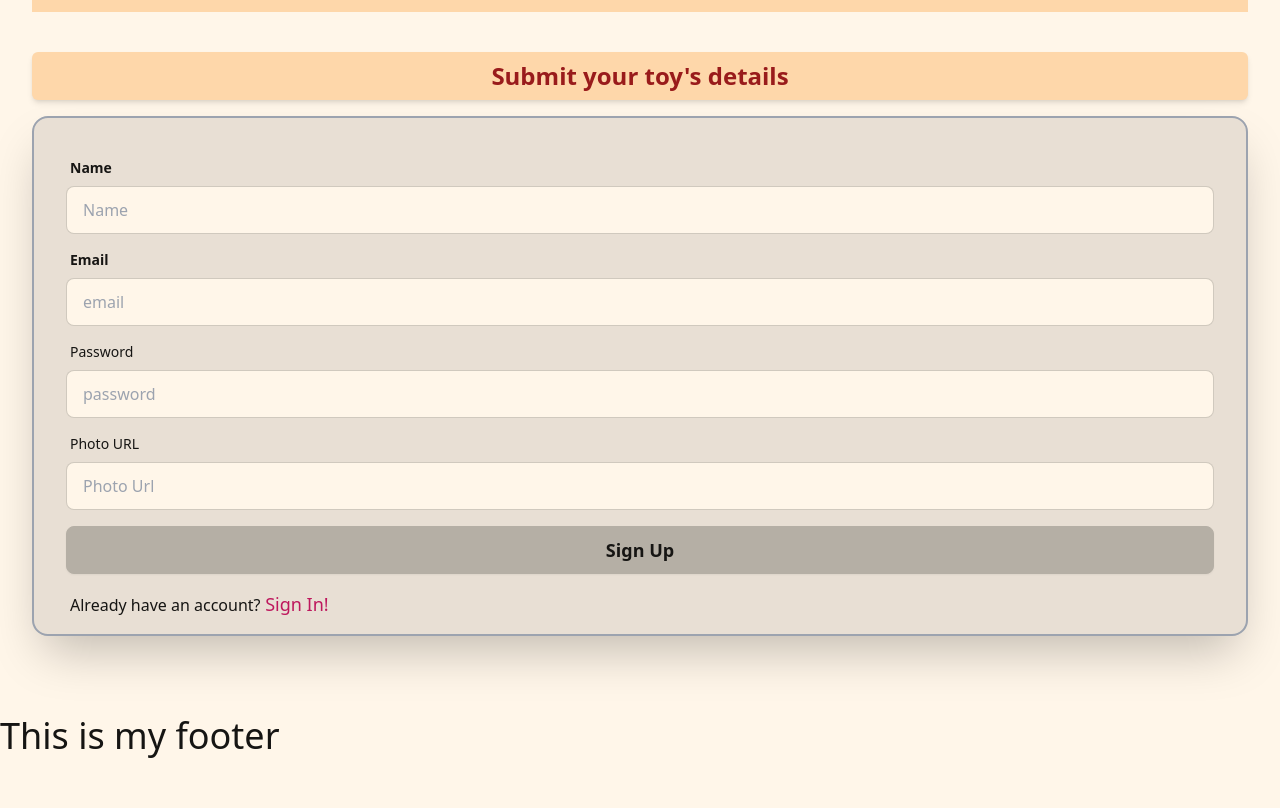
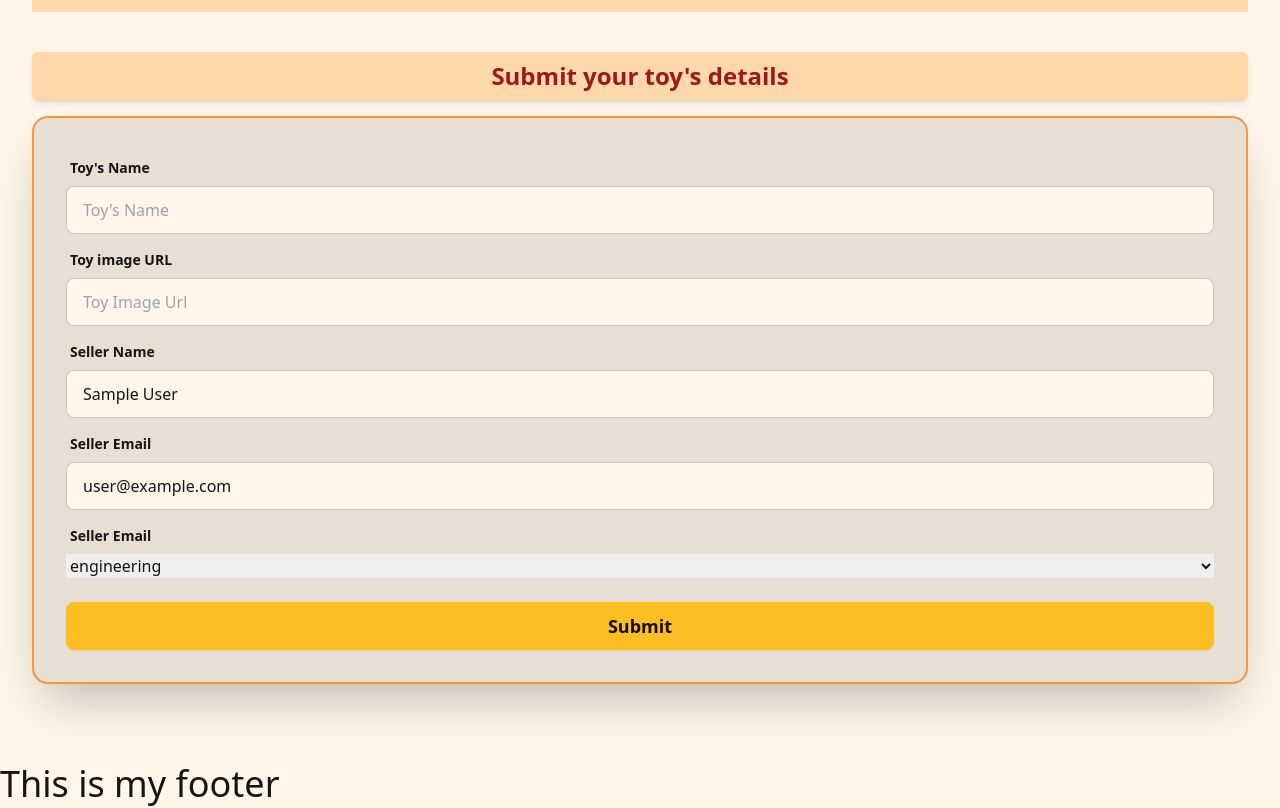
Before and after one commit to mehadiHasanDiner/assignment-11-toyLandBD-m-73-client, a React (Vite) app: page /addAToy in a window 1280 px wide. Shown: the part 388-1196 px from the top of the page. Before the commit the page ends 1148 px from the top, so only its background shows below. Built offline with nearby package versions, Linux system fonts and the light colour scheme; no server answers; sample sign-in values are in the browser's storage.

Commit message:
banner of a shared component has been created

```diff
--- a/src/Pages/AddAToy/AddAToy.jsx
+++ b/src/Pages/AddAToy/AddAToy.jsx
@@ -1,8 +1,11 @@
 import { useForm } from "react-hook-form";
 import Banner from "../../Shared/Banner";
-import { Link } from "react-router-dom";
+import { useContext } from "react";
+import { AuthContext } from "../../provider/AuthProvider";
 
 const AddAToy = () => {
+  const { user } = useContext(AuthContext);
+
   const {
     register,
     handleSubmit,
@@ -20,11 +23,42 @@ const AddAToy = () => {
         {" "}
         Submit your toy's details{" "}
       </p>
-      <div className="card  w-full shadow-2xl bg-base-200 border-2 border-gray-400">
+      <div className="card  w-full shadow-2xl bg-base-200 border-2 border-orange-400">
         <form onSubmit={handleSubmit(onSubmit)} className="card-body -mb-6">
           <div className="form-control">
             <label className="label">
-              <span className="label-text font-bold">Name</span>
+              <span className="label-text font-bold">Toy's Name</span>
+            </label>
+            <input
+              {...register("toyName", {
+                required: true,
+              })}
+              type="text"
+              placeholder="Toy's Name"
+              className="input input-bordered"
+            />
+            {errors.toyName && (
+              <p className="text-red-600 mt-1">Please check the toy name.</p>
+            )}
+          </div>
+
+          <div className="form-control">
+            <label className="label">
+              <span className="label-text font-bold">Toy image URL</span>
+            </label>
+            <input
+              {...register("url", { required: true })}
+              type="url"
+              placeholder="Toy Image Url"
+              className="input input-bordered"
+            />
+            {errors.url && (
+              <p className="text-red-600 mt-1">Please check the toy image.</p>
+            )}
+          </div>
+          <div className="form-control">
+            <label className="label">
+              <span className="label-text font-bold"> Seller Name</span>
             </label>
             <input
               {...register("name", {
@@ -33,6 +67,7 @@ const AddAToy = () => {
               type="text"
               placeholder="Name"
               className="input input-bordered"
+              defaultValue={user?.displayName}
             />
             {errors.email && (
               <p className="text-red-600 mt-1">Please check the Name.</p>
@@ -40,7 +75,7 @@ const AddAToy = () => {
           </div>
           <div className="form-control">
             <label className="label">
-              <span className="label-text font-bold">Email</span>
+              <span className="label-text font-bold">Seller Email</span>
             </label>
             <input
               {...register("email", {
@@ -49,59 +84,49 @@ const AddAToy = () => {
               type="email"
               placeholder="email"
               className="input input-bordered"
+              defaultValue={user.email}
             />
             {errors.email && (
               <p className="text-red-600 mt-1">Please check the Email.</p>
             )}
           </div>
+
           <div className="form-control">
             <label className="label">
-              <span className="label-text">Password</span>
+              <span className="label-text font-bold">Seller Email</span>
             </label>
-            <input
-              {...register("password", { required: true })}
-              type="password"
-              placeholder="password"
+
+            <select
+              className="text-input input-bordered"
+              {...register("category")}
+            >
+              <option value="Engineering">engineering</option>
+              <option value="Editor">Editor</option>
+              <option value="writer">Writer</option>
+              <option value="Developer">Developer</option>
+            </select>
+
+            {/* <input
+              {...register("email", {
+                required: true,
+              })}
+              type="email"
+              placeholder="email"
               className="input input-bordered"
-            />
-            {errors.password && (
-              <p className="text-red-600 mt-1">Please check the Password.</p>
+              defaultValue={user.email}
+            /> */}
+            {errors.email && (
+              <p className="text-red-600 mt-1">Please check the Email.</p>
             )}
           </div>
-          <div className="form-control">
-            <label className="label">
-              <span className="label-text">Photo URL</span>
-            </label>
-            <input
-              {...register("url", { required: true })}
-              type="url"
-              placeholder="Photo Url"
-              className="input input-bordered"
-            />
-            {/* {errors.password && (
-                <p className="text-red-600 mt-1">Please check the Password.</p>
-              )}             */}
-          </div>
+
           <span className="text-warning text-center"></span>
           <div className="form-control">
-            <button className="btn btn-active capitalize text-lg">
-              Sign Up
+            <button className="btn btn-warning text-lg mb-6 mt-2">
+              Submit
             </button>
           </div>
           {/* <span className="text-success text-center"> success</span> */}
-
-          <label className="label">
-            <span>
-              Already have an account?
-              <Link
-                to="/signIn"
-                className="text-center label-text-alt link link-hover hover:font-bold text-lg text-pink-700"
-              >
-                {" "}
-                Sign In!
-              </Link>
-            </span>
-          </label>
         </form>
       </div>
     </div>
--- a/src/Pages/SignUp/SignUp.jsx
+++ b/src/Pages/SignUp/SignUp.jsx
@@ -49,7 +49,7 @@ const SignUp = () => {
                 placeholder="Name"
                 className="input input-bordered"
               />
-              {errors.email && (
+              {errors.name && (
                 <p className="text-red-600 mt-1">Please check the Name.</p>
               )}
             </div>
```
